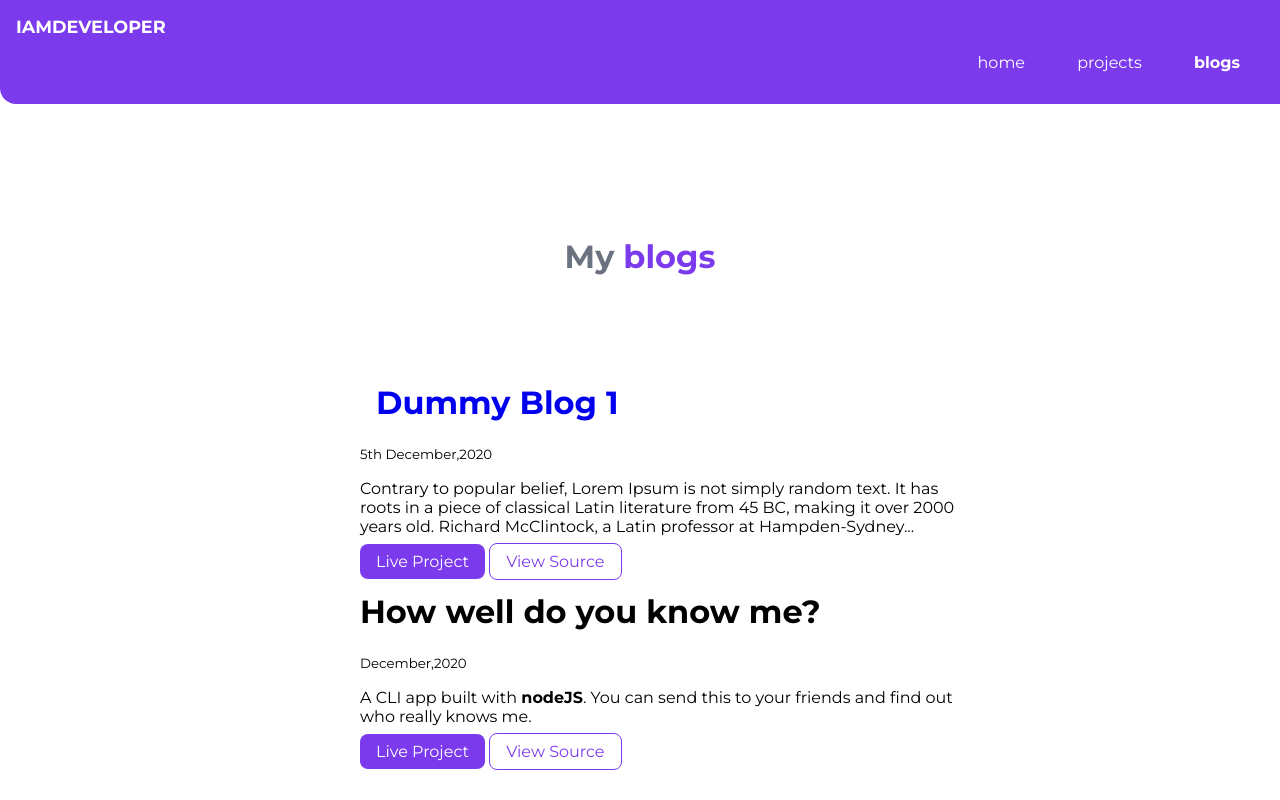
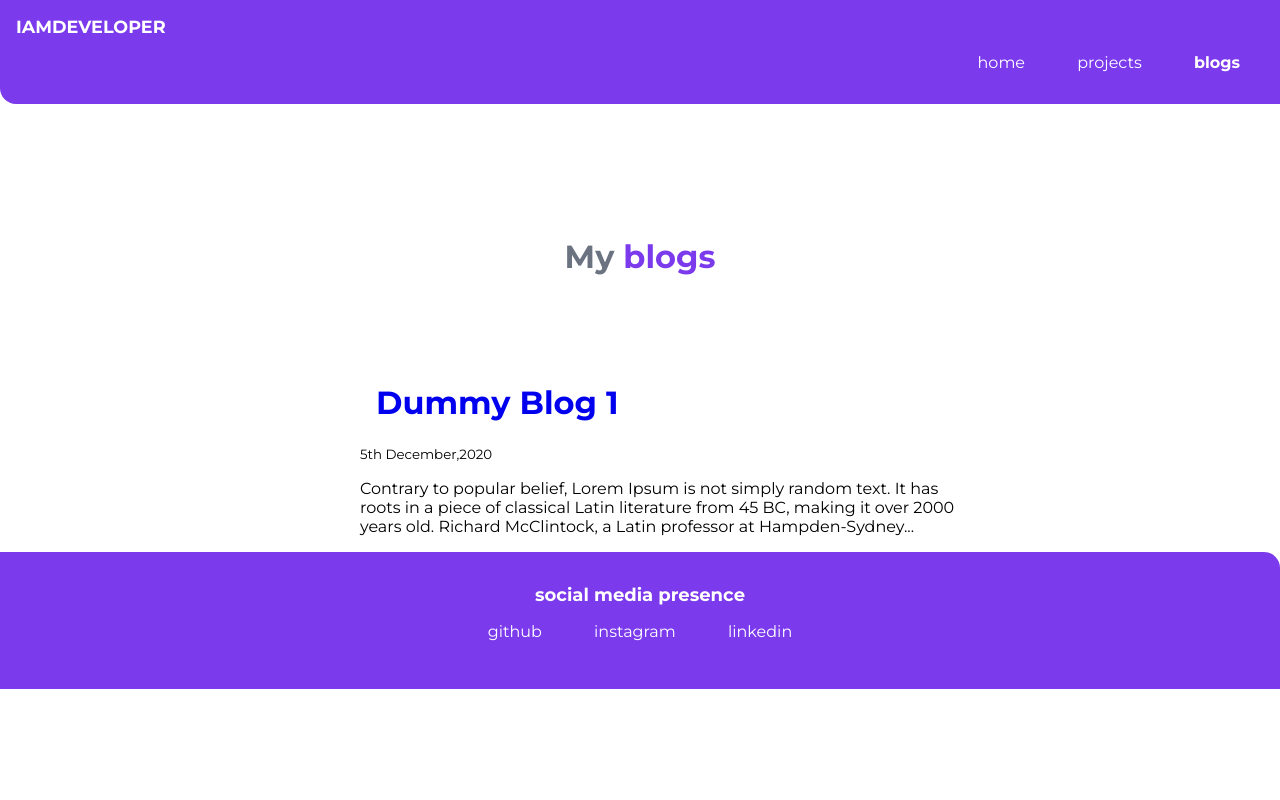
Before and after one commit to MinakshiMittal/minakshimittal-portfolio, a plain HTML site: page blogs.html in a window 1280 px wide. Drawn offline with Linux system fonts and the light colour scheme.

Commit message:
added footer

```diff
--- a/blogs.html
+++ b/blogs.html
@@ -34,28 +34,19 @@
                 <h1><a class="link no-padding" href="/blog1.html">Dummy Blog 1</a></h1>
                 <small>5th December,2020</small>
                 <p>Contrary to popular belief, Lorem Ipsum is not simply random text. It has roots in a piece of classical Latin literature from 45 BC, making it over 2000 years old. Richard McClintock, a Latin professor at Hampden-Sydney...</p>
-
-                <a class="link link-primary" href="/">Live Project</a>
-
-                <a class="link link-secondary" href="/">View Source</a>
-            </li>
-        </div>
-
-        <div class="container container-center">
-            <li>
-                <h1>How well do you know me?</h1>
-                <small>December,2020</small>
-                <p>A CLI app built with <strong>nodeJS</strong>. You can send this to your friends and find out who
-                    really
-                    knows me.</p>
-
-                <a class="link link-primary" href="/">Live Project</a>
-
-                <a class="link link-secondary" href="/">View Source</a>
             </li>
         </div>
     </ul>
 
+    <footer class="footer">
+        <div class="footer-header">social media presence</div>
+        <ul class="social-links list-non-bullet list">
+            <li class="list-item-inline"><a class="link" href="https://github.com/MinakshiMittal">github</a></li>
+            <li class="list-item-inline"><a class="link" href="https://www.instagram.com/minakshimittalm3/">instagram</a></li>
+            <li class="list-item-inline"><a class="link" href="https://www.linkedin.com/in/minakshi-mittal-271262178/">linkedin</a></li>
+
+        </ul>
+    </footer>
 
 </body>
 </html>
```
